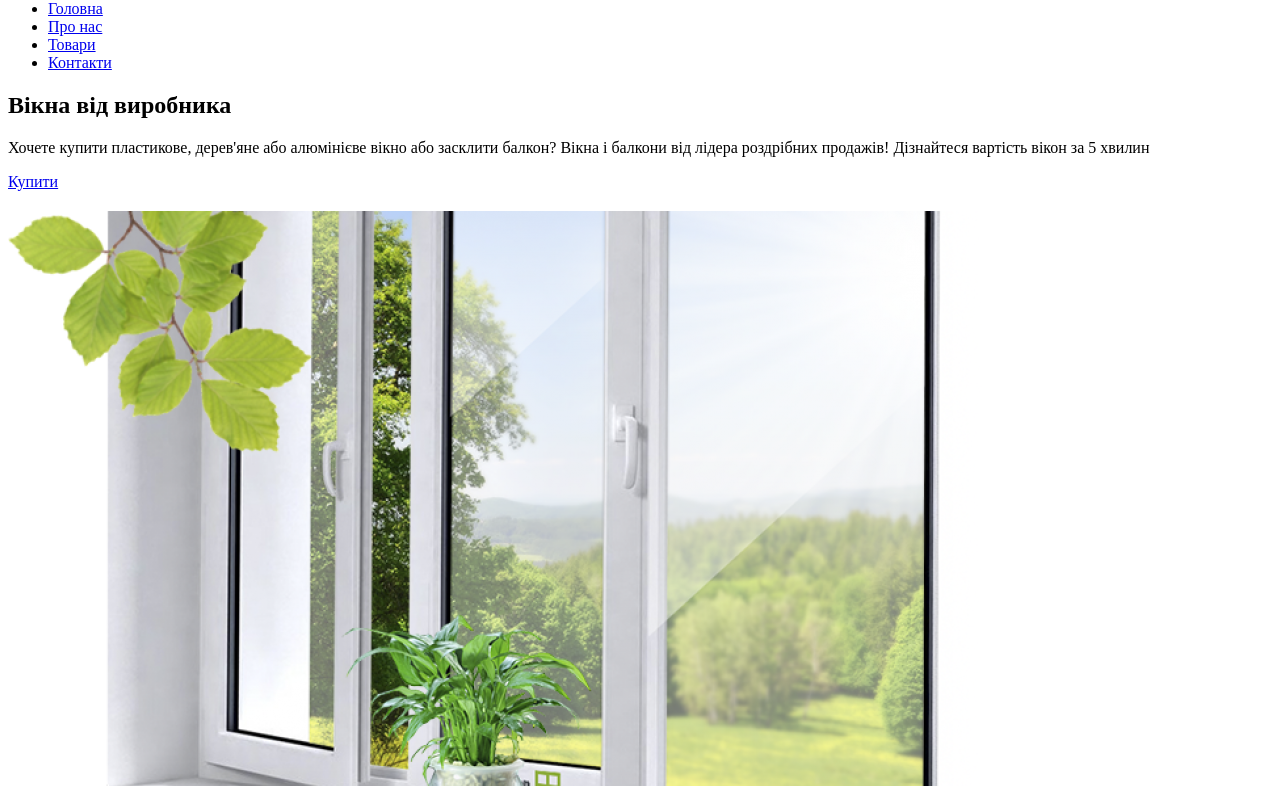
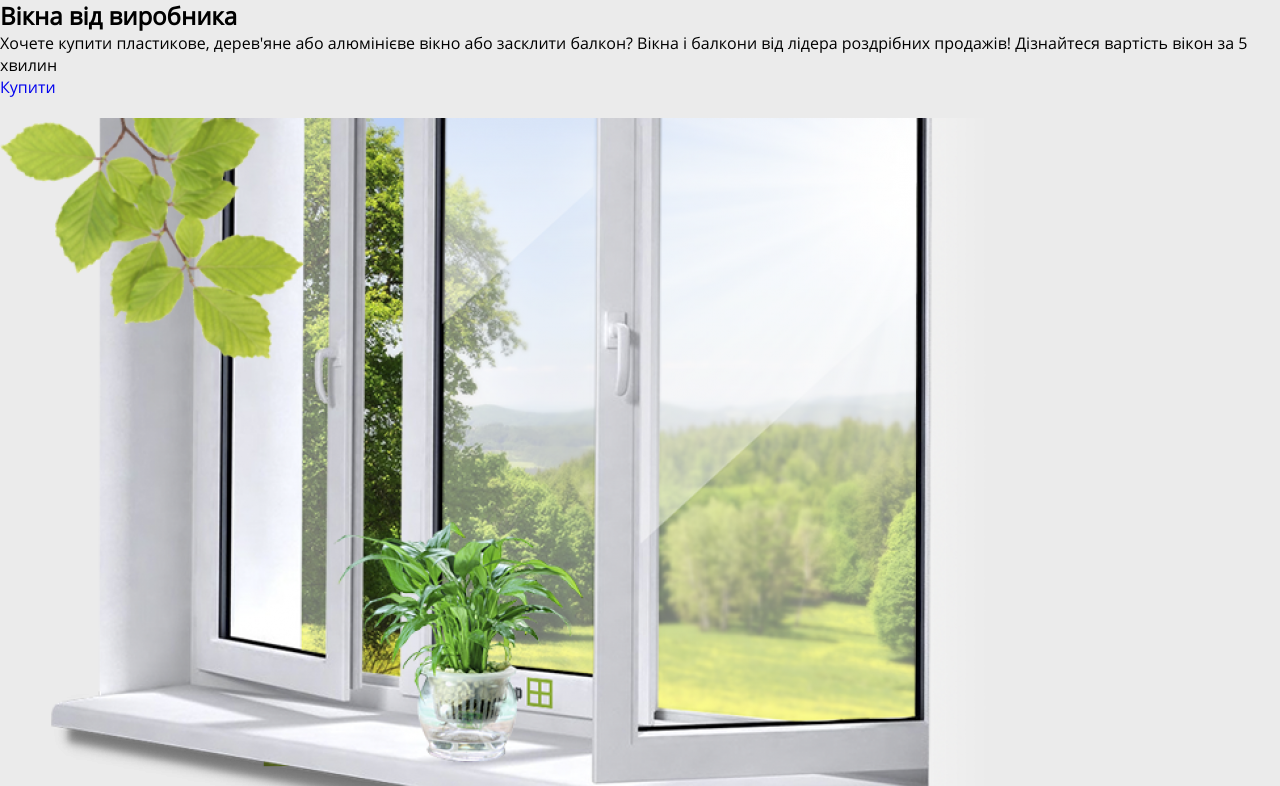
Before and after one commit to Volodymyr2608/EuroWDS, a plain HTML site: page index.html in a window 1280 px wide. Shown: the part 139-925 px from the top of the page. Drawn offline with Linux system fonts and the light colour scheme.

Commit message:
added base style and fonts

```diff
--- /dev/null
+++ b/css/fonts.css
@@ -0,0 +1,35 @@
+@font-face {
+    font-family: 'Open Sans-Bold';
+    src: url('../fonts/OpenSans-Bold.woff2') format('woff2'),
+        url('../fonts/OpenSans-Bold.woff') format('woff');
+    font-weight: bold;
+    font-style: normal;
+    font-display: swap;
+}
+
+@font-face {
+    font-family: 'Open Sans-SemiBold';
+    src: url('../fonts/OpenSans-SemiBold.woff2') format('woff2'),
+        url('../fonts/OpenSans-SemiBold.woff') format('woff');
+    font-weight: 600;
+    font-style: normal;
+    font-display: swap;
+}
+
+@font-face {
+    font-family: 'Open Sans-Light';
+    src: url('../fonts/OpenSans-Light.woff2') format('woff2'),
+        url('../fonts/OpenSans-Light.woff') format('woff');
+    font-weight: 300;
+    font-style: normal;
+    font-display: swap;
+}
+
+@font-face {
+    font-family: 'Open Sans-Regular';
+    src: url('../fonts/OpenSans-Regular.woff2') format('woff2'),
+        url('../fonts/OpenSans-Regular.woff') format('woff');
+    font-weight: normal;
+    font-style: normal;
+    font-display: swap;
+}
--- a/css/index.css
+++ b/css/index.css
@@ -0,0 +1,35 @@
+@import "fonts.css";
+:root {
+    box-sizing: border-box;
+}
+
+*,
+::after,
+::before {
+    box-sizing: inherit;
+    margin: 0;
+    padding: 0;
+}
+
+ul, li {
+    list-style: none;
+    display: inline-block;
+}
+
+a {
+    text-decoration: none;
+}
+
+body {
+    font-family: 'Open Sans-Regular', sans-serif;
+}
+
+.page-section {
+    background-color: #ebebeb;
+}
+
+.title {
+    color: #4c7a34;
+    font-size: 26px;
+    text-align: center;
+}
--- a/index.html
+++ b/index.html
@@ -25,7 +25,7 @@
                 </div>
             </div>
         </header>
-        <section>
+        <section class="page-section">
             <div class="content-wrapper">
                 <div class="content-inner">
                     <div class="content-text">
@@ -61,7 +61,7 @@
                 </div>
             </div>
         </section>
-        <section>
+        <section class="page-section">
             <div class="content-wrapper">
                 <h2 class="title">Про нас</h2>
                 <div class="about-wrapper">
@@ -102,8 +102,8 @@
                         <div class="about-block-text">
                             <p>Наша компанія працює без вихідних з 9 ранку до 8 вечора. 15 операторів кол-центру готові прийняти дзвінок і розрахувати вартість Ваших пластикових вікон.
                                 Один з 10 менеджерів приїде до Вас додому, щоб зробити точний замІр і укласти договір, 20 монтажних бригад встановлюють конструкції в призначений час за всіма правилами монтажу!
-                                Середній термін виконання замовлення 7 днів, на всі вироби ми даємо гарантію 10 років, а знижка буває до -50%!
                             </p>
+                            <p>Середній термін виконання замовлення 7 днів, на всі вироби ми даємо гарантію 10 років, а знижка буває до -50%!</p>
                         </div>
                         <div class="about-block-picture">
                             <img src="img/worker.jpg" alt="Працівник вимірює скло для вікна">
@@ -229,7 +229,7 @@
                 </div>
             </div>
         </section>
-        <section>
+        <section class="page-section">
             <div class="content-wrapper">
                 <h2 class="title">Напишіть нам</h2>
                 <div class="contact-wrapper">
```
Also changed, not shown: fonts/OpenSans-Bold.woff (added), fonts/OpenSans-Bold.woff2 (added), fonts/OpenSans-Light.woff (added), fonts/OpenSans-Light.woff2 (added), fonts/OpenSans-Regular.woff (added), fonts/OpenSans-Regular.woff2 (added), fonts/OpenSans-SemiBold.woff (added), fonts/OpenSans-SemiBold.woff2 (added).
